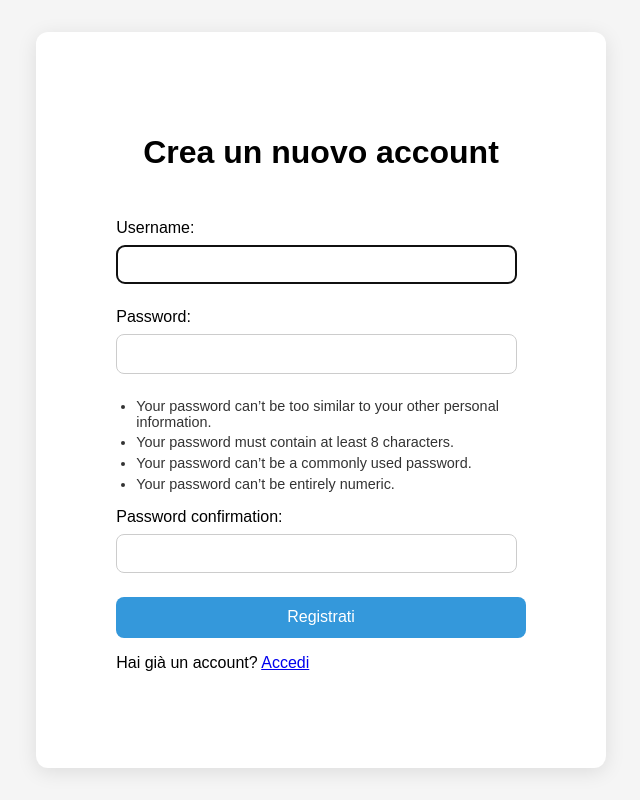
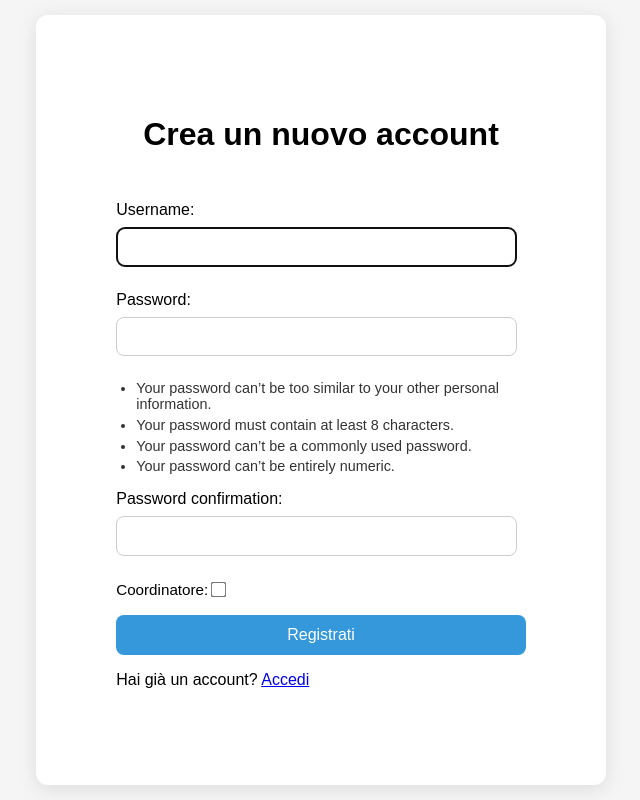
Before and after one commit to MarcXXXo/ScrumBoard_Kitzanos, a Django app: page /accounts/register/ in a window 1280 px wide. Shown: the whole page, without its empty margins (319-959 px from the left). Run offline with Django 5.2, Linux system fonts and the light colour scheme; some web fonts are replaced.

Commit message:
Rorganizzazione account, implementato flag coordinatore

```diff
--- /dev/null
+++ b/accounts/forms.py
@@ -0,0 +1,10 @@
+from django import forms
+from django.contrib.auth.forms import UserCreationForm
+from django.contrib.auth.models import User
+
+class CustomUserCreationForm(UserCreationForm):
+    is_coordinator = forms.BooleanField(required=False, label="Coordinatore")
+
+    class Meta:
+        model = User
+        fields = ("username", "password1", "password2", "is_coordinator")
--- a/accounts/views.py
+++ b/accounts/views.py
@@ -5,6 +5,8 @@ from django.shortcuts import render, redirect
 from django.contrib.auth import authenticate, login, logout
 from django.contrib import messages
 from django.contrib.auth.forms import UserCreationForm
+
+from accounts.forms import CustomUserCreationForm
 
 def login_view(request):
     if request.method == 'POST':
@@ -24,12 +26,13 @@ def logout_view(request):
 
 def register_view(request):
     if request.method == 'POST':
-        form = UserCreationForm(request.POST)
+        form = CustomUserCreationForm(request.POST)
         if form.is_valid():
-            user = form.save()
-            login(request, user)  # login automatico dopo registrazione
-            return redirect('home')
+            user = form.save(commit=False)
+            # Usa is_coordinator per settare is_staff
+            user.is_staff = form.cleaned_data.get('is_coordinator', False)
+            user.save()
+            return redirect('login')
     else:
-        form = UserCreationForm()
-
+        form = CustomUserCreationForm()
     return render(request, 'accounts/register.html', {'form': form})
--- a/sbk_app/static/login-reg.css
+++ b/sbk_app/static/login-reg.css
@@ -89,3 +89,16 @@ form ul li {
     font-size: 0.9rem;
     margin-bottom: 0.3rem;
 }
+
+input[type="checkbox"] {
+    transform: scale(1.2);
+    margin-right: 0.5rem;
+}
+
+/* Per allineare meglio l'etichetta e il checkbox */
+p:has(input[type="checkbox"]) {
+    display: flex;
+    align-items: center;
+    font-size: 0.95rem;
+    margin-top: 1rem;
+}
```
Also changed, not shown: db.sqlite3.
